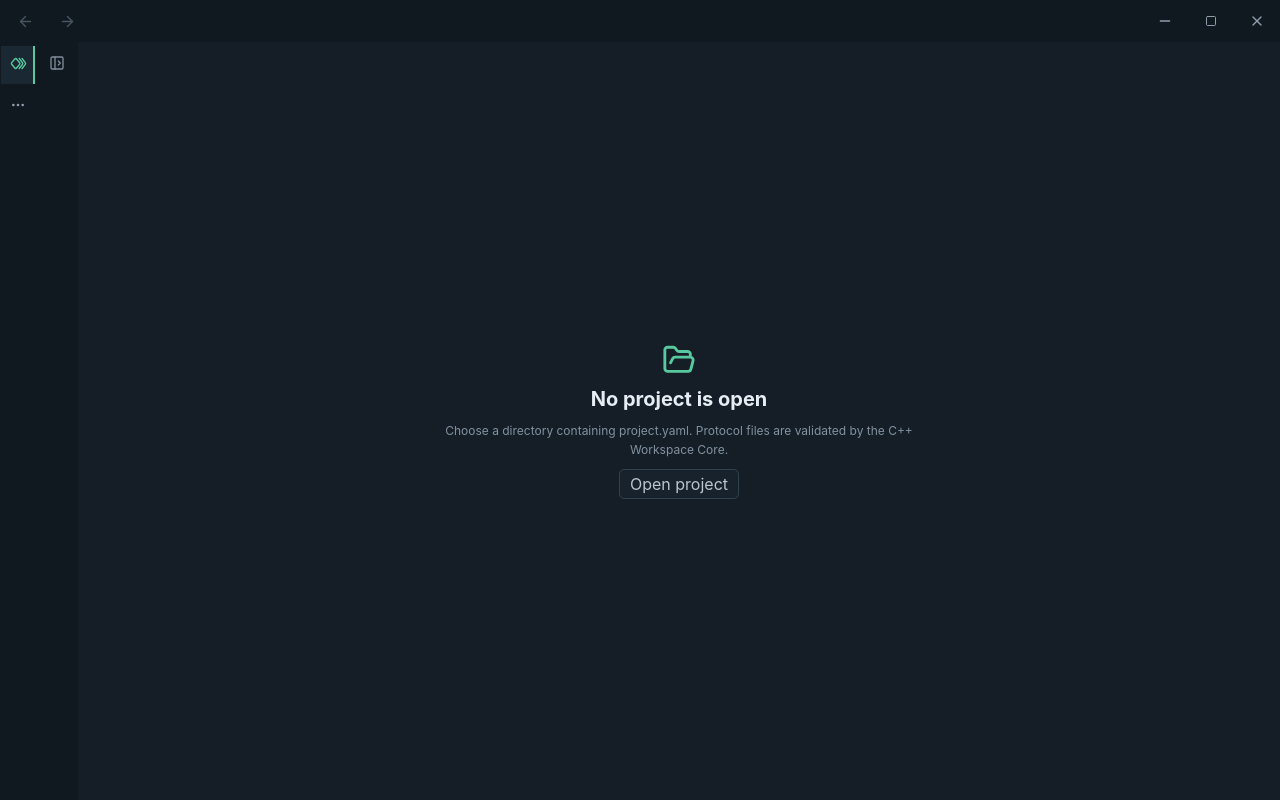
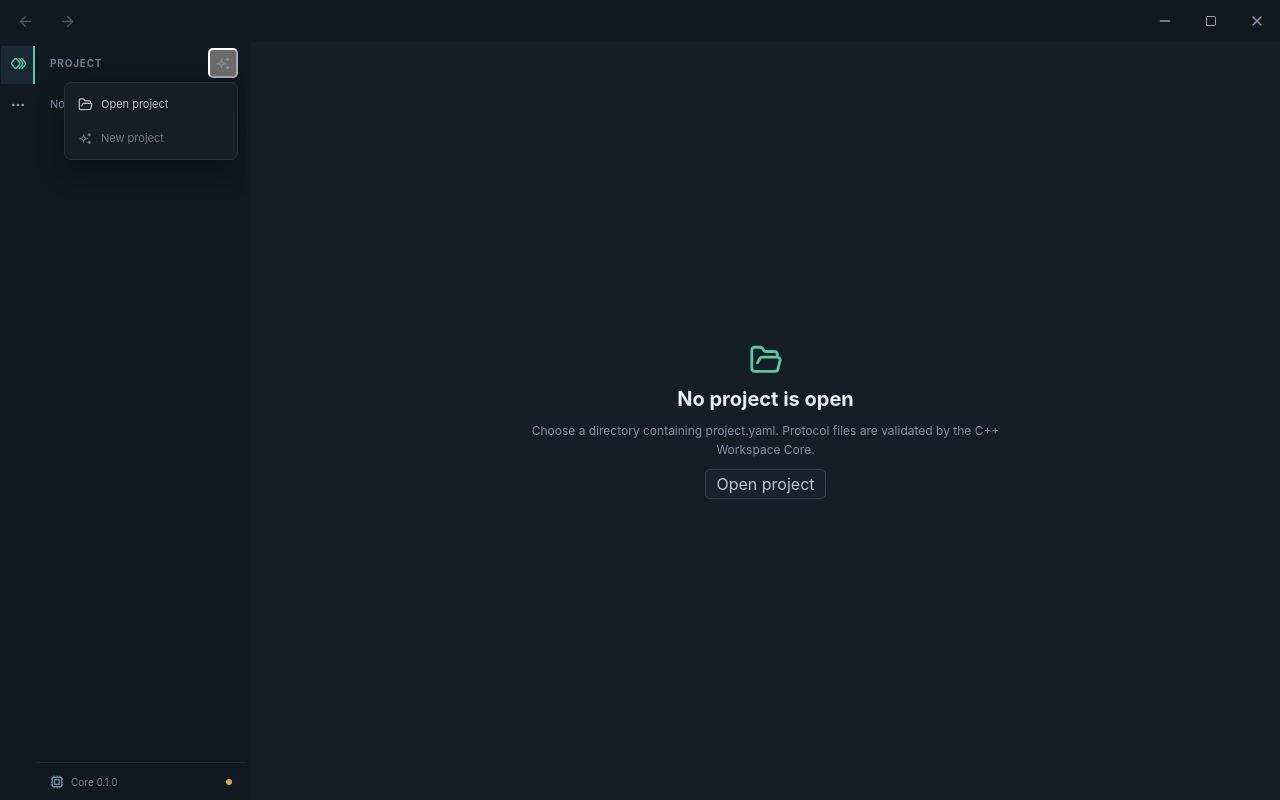
Before and after one commit to ZevixQuatol/IoT-Protocol-Studio, a React (Vite) app in the folder apps/web-ui/: page / in a window 1280 px wide. Both pictures are taken after a click on the button 223 px from the left and 63 px from the top of the page. Built offline with nearby package versions, Linux system fonts and the light colour scheme.

Commit message:
feat: streamline project sidebar actions

```diff
--- a/apps/web-ui/src/App.tsx
+++ b/apps/web-ui/src/App.tsx
@@ -13,17 +13,15 @@ import {
   ListTree,
   LoaderCircle,
   Minus,
-  PanelLeftClose,
-  PanelLeftOpen,
-  Plus,
   Send,
   Save,
   Square,
   X,
 } from "lucide-react";
-import { useEffect, useState, type FormEvent, type PointerEvent } from "react";
+import { useEffect, useRef, useState, type FormEvent, type PointerEvent } from "react";
 import DotsHorizontalIcon from "./icons/dots-horizontal-icon";
 import KeyframesIcon from "./icons/keyframes-icon";
+import SparklesIcon from "./icons/sparkles-icon";
 import {
   closeProject,
   createProtocol,
@@ -59,6 +57,12 @@ type TreeNode = {
   children?: TreeNode[];
   protocol?: WorkspaceProtocol;
 };
+
+const SIDEBAR_MIN_WIDTH = 210;
+
+function getSidebarMaxWidth() {
+  return Math.max(SIDEBAR_MIN_WIDTH, Math.floor(window.innerWidth / 5));
+}
 
 function buildTree(project: WorkspaceProject): TreeNode[] {
   const roots: TreeNode[] = [];
@@ -185,7 +189,9 @@ export default function App() {
     entries: ["schema"],
     index: 0,
   });
-  const [sidebarCollapsed, setSidebarCollapsed] = useState(false);
+  const [sidebarWidth, setSidebarWidth] = useState(SIDEBAR_MIN_WIDTH);
+  const [sidebarResizing, setSidebarResizing] = useState(false);
+  const sidebarResizeRef = useRef<{ startX: number; startWidth: number } | null>(null);
   const [workspace, setWorkspace] = useState<WorkspaceResult | null>(null);
   const [coreInfo, setCoreInfo] = useState<CoreInfo | null>(null);
   const [selectedProtocolPath, setSelectedProtocolPath] = useState<string>();
@@ -203,6 +209,8 @@ export default function App() {
   }>();
   const [fieldDisplayNameDraft, setFieldDisplayNameDraft] = useState("");
   const [errorMessage, setErrorMessage] = useState<string>();
+  const [projectMenuOpen, setProjectMenuOpen] = useState(false);
+  const projectMenuRef = useRef<HTMLDivElement>(null);
   const translation = messages[locale];
   const page = navigation.entries[navigation.index];
   const project = workspace?.ok ? workspace.project : null;
@@ -277,6 +285,36 @@ export default function App() {
     document.documentElement.lang = locale;
     storeLocale(locale);
   }, [locale]);
+
+  useEffect(() => {
+    if (!projectMenuOpen) {
+      return;
+    }
+    const handlePointerDown = (event: globalThis.PointerEvent) => {
+      if (!(event.target instanceof Node) || !projectMenuRef.current?.contains(event.target)) {
+        setProjectMenuOpen(false);
+      }
+    };
+    const handleKeyDown = (event: KeyboardEvent) => {
+      if (event.key === "Escape") {
+        setProjectMenuOpen(false);
+      }
+    };
+    document.addEventListener("pointerdown", handlePointerDown);
+    document.addEventListener("keydown", handleKeyDown);
+    return () => {
+      document.removeEventListener("pointerdown", handlePointerDown);
+      document.removeEventListener("keydown", handleKeyDown);
+    };
+  }, [projectMenuOpen]);
+
+  useEffect(() => {
+    const handleResize = () => {
+      setSidebarWidth((current) => Math.min(current, getSidebarMaxWidth()));
+    };
+    window.addEventListener("resize", handleResize);
+    return () => window.removeEventListener("resize", handleResize);
+  }, []);
 
   useEffect(() => {
     setDraftContent(selectedProtocol?.content ?? "");
@@ -473,6 +511,54 @@ export default function App() {
     });
   };
 
+  const startSidebarResize = (event: PointerEvent<HTMLDivElement>) => {
+    if (event.button !== 0) {
+      return;
+    }
+    event.currentTarget.setPointerCapture(event.pointerId);
+    sidebarResizeRef.current = { startX: event.clientX, startWidth: sidebarWidth };
+    setSidebarResizing(true);
+  };
+
+  const updateSidebarResize = (event: PointerEvent<HTMLDivElement>) => {
+    const start = sidebarResizeRef.current;
+    if (!start) {
+      return;
+    }
+    const nextWidth = start.startWidth + event.clientX - start.startX;
+    setSidebarWidth(Math.min(getSidebarMaxWidth(), Math.max(SIDEBAR_MIN_WIDTH, nextWidth)));
+  };
+
+  const stopSidebarResize = (event: PointerEvent<HTMLDivElement>) => {
+    sidebarResizeRef.current = null;
+    setSidebarResizing(false);
+    if (event.currentTarget.hasPointerCapture(event.pointerId)) {
+      event.currentTarget.releasePointerCapture(event.pointerId);
+    }
+  };
+
+  const adjustSidebarWidth = (delta: number) => {
+    setSidebarWidth((current) =>
+      Math.min(getSidebarMaxWidth(), Math.max(SIDEBAR_MIN_WIDTH, current + delta)),
+    );
+  };
+
+  const handleSidebarResizeKeyDown = (event: React.KeyboardEvent<HTMLDivElement>) => {
+    if (event.key === "ArrowLeft") {
+      event.preventDefault();
+      adjustSidebarWidth(-16);
+    } else if (event.key === "ArrowRight") {
+      event.preventDefault();
+      adjustSidebarWidth(16);
+    } else if (event.key === "Home") {
+      event.preventDefault();
+      setSidebarWidth(SIDEBAR_MIN_WIDTH);
+    } else if (event.key === "End") {
+      event.preventDefault();
+      setSidebarWidth(getSidebarMaxWidth());
+    }
+  };
+
   const startWindowDrag = (event: PointerEvent<HTMLElement>) => {
     if (event.button === 0 && event.target instanceof Element && !event.target.closest("button")) {
       void performWindowAction("drag");
@@ -537,7 +623,7 @@ export default function App() {
         </div>
       </header>
 
-      <div className={`workspace-layout ${sidebarCollapsed ? "sidebar-collapsed" : ""}`}>
+      <div className="workspace-layout">
         <aside aria-label={translation.navigation.title} className="navigation-rail">
           <button
             aria-current={page === "schema" ? "page" : undefined}
@@ -561,27 +647,36 @@ export default function App() {
           </button>
         </aside>
 
-        <aside className="schema-sidebar">
+        <aside className="schema-sidebar" style={{ width: `${sidebarWidth}px` }}>
           <div className="sidebar-header">
-            {!sidebarCollapsed && <span>{translation.workspace.project}</span>}
+            <span>{translation.workspace.project}</span>
+            <div className="project-menu" ref={projectMenuRef}>
               <button
-              aria-label={
-                sidebarCollapsed
-                  ? translation.workspace.expandSidebar
-                  : translation.workspace.collapseSidebar
-              }
-              className="sidebar-toggle"
-              onClick={() => setSidebarCollapsed((current) => !current)}
+                aria-expanded={projectMenuOpen}
+                aria-haspopup="menu"
+                aria-label={translation.workspace.projectActions}
+                className="sidebar-menu-trigger"
+                onClick={() => setProjectMenuOpen((current) => !current)}
+                title={translation.workspace.projectActions}
                 type="button"
               >
-              {sidebarCollapsed ? <PanelLeftOpen size={16} /> : <PanelLeftClose size={16} />}
+                <SparklesIcon size={17} />
               </button>
-          </div>
-
-          {!sidebarCollapsed && (
-            <>
-              <div className="project-actions">
-                <button disabled={busy} onClick={() => void run(openProject)} type="button">
+              {projectMenuOpen && (
+                <div
+                  aria-label={translation.workspace.projectActions}
+                  className="project-menu-popover"
+                  role="menu"
+                >
+                  <button
+                    disabled={busy}
+                    onClick={() => {
+                      setProjectMenuOpen(false);
+                      void run(openProject);
+                    }}
+                    role="menuitem"
+                    type="button"
+                  >
                     <FolderOpen size={15} />
                     {translation.workspace.openProject}
                   </button>
@@ -589,30 +684,46 @@ export default function App() {
                     aria-disabled="true"
                     className="planned-action"
                     disabled
+                    role="menuitem"
                     title={translation.workspace.newProjectHint}
                     type="button"
                   >
-                  <Plus size={15} />
+                    <SparklesIcon size={15} />
                     {translation.workspace.newProject}
                   </button>
                   {project && (
                     <>
-                    <button disabled={busy} onClick={() => setCreateOpen(true)} type="button">
-                      <Plus size={15} />
+                      <button
+                        disabled={busy}
+                        onClick={() => {
+                          setProjectMenuOpen(false);
+                          setCreateOpen(true);
+                        }}
+                        role="menuitem"
+                        type="button"
+                      >
+                        <SparklesIcon size={15} />
                         {translation.workspace.createProtocol}
                       </button>
                       <button
-                      aria-label={translation.workspace.closeProject}
                         disabled={busy}
-                      onClick={() => void run(closeProject)}
-                      title={translation.workspace.closeProject}
+                        onClick={() => {
+                          setProjectMenuOpen(false);
+                          void run(closeProject);
+                        }}
+                        role="menuitem"
                         type="button"
                       >
                         <X size={15} />
+                        {translation.workspace.closeProject}
                       </button>
                     </>
                   )}
                 </div>
+              )}
+            </div>
+          </div>
+
           <div className="schema-tree">
             {busy && (
               <div className="tree-state">
@@ -644,17 +755,28 @@ export default function App() {
               <div className="tree-state">{translation.workspace.noProject}</div>
             )}
           </div>
-            </>
-          )}
 
-          {!sidebarCollapsed && (
           <div className="sidebar-footer">
             <Cpu size={14} />
             <span>Core {coreInfo?.version ?? "..."}</span>
             <span className={`core-dot ${coreInfo?.source === "native-core" ? "native" : ""}`} />
           </div>
-          )}
         </aside>
+
+        <div
+          aria-label={translation.workspace.resizeSidebar}
+          aria-valuemax={getSidebarMaxWidth()}
+          aria-valuemin={SIDEBAR_MIN_WIDTH}
+          aria-valuenow={sidebarWidth}
+          className={`sidebar-resize-handle ${sidebarResizing ? "active" : ""}`}
+          onKeyDown={handleSidebarResizeKeyDown}
+          onPointerCancel={stopSidebarResize}
+          onPointerDown={startSidebarResize}
+          onPointerMove={updateSidebarResize}
+          onPointerUp={stopSidebarResize}
+          role="separator"
+          tabIndex={0}
+        />
 
         <section className="content-stage">
           <main className={`content-card ${page === "settings" ? "settings-page" : "schema-page"}`}>
--- /dev/null
+++ b/apps/web-ui/src/icons/sparkles-icon.tsx
@@ -0,0 +1,75 @@
+import { motion, useAnimate } from "motion/react";
+import { forwardRef, useCallback, useImperativeHandle } from "react";
+import type { AnimatedIconHandle, AnimatedIconProps } from "./types";
+
+const SparklesIcon = forwardRef<AnimatedIconHandle, AnimatedIconProps>(
+  ({ size = 24, color = "currentColor", strokeWidth = 2, className = "" }, ref) => {
+    const [scope, animate] = useAnimate();
+
+    const start = useCallback(async () => {
+      animate(
+        ".sparkle-main",
+        { rotate: 180, scale: [1, 1.2, 1] },
+        { duration: 0.6, ease: "easeInOut" },
+      );
+      animate(
+        ".sparkle-top",
+        { rotate: -90, scale: [1, 0.8, 1.1], opacity: [1, 0.6, 1] },
+        { duration: 0.5, ease: "easeInOut", delay: 0.1 },
+      );
+      animate(
+        ".sparkle-bottom",
+        { rotate: 90, scale: [1, 1.15, 0.9], opacity: [1, 0.7, 1] },
+        { duration: 0.5, ease: "easeInOut", delay: 0.05 },
+      );
+    }, [animate]);
+
+    const stop = useCallback(() => {
+      animate(".sparkle-main", { rotate: 0, scale: 1 }, { duration: 0.25 });
+      animate(".sparkle-top", { rotate: 0, scale: 1, opacity: 1 }, { duration: 0.25 });
+      animate(".sparkle-bottom", { rotate: 0, scale: 1, opacity: 1 }, { duration: 0.25 });
+    }, [animate]);
+
+    useImperativeHandle(ref, () => ({ startAnimation: start, stopAnimation: stop }));
+
+    return (
+      <motion.svg
+        ref={scope}
+        onHoverStart={start}
+        onHoverEnd={stop}
+        xmlns="http://www.w3.org/2000/svg"
+        width={size}
+        height={size}
+        viewBox="0 0 24 24"
+        fill="none"
+        stroke={color}
+        strokeWidth={strokeWidth}
+        strokeLinecap="round"
+        strokeLinejoin="round"
+        className={`cursor-pointer ${className}`}
+        style={{ overflow: "visible" }}
+        aria-hidden="true"
+      >
+        <motion.path
+          className="sparkle-bottom"
+          d="M16 18a2 2 0 0 1 2 2a2 2 0 0 1 2 -2a2 2 0 0 1 -2 -2a2 2 0 0 1 -2 2z"
+          style={{ transformOrigin: "18px 18px" }}
+        />
+        <motion.path
+          className="sparkle-top"
+          d="M16 6a2 2 0 0 1 2 2a2 2 0 0 1 2 -2a2 2 0 0 1 -2 -2a2 2 0 0 1 -2 2z"
+          style={{ transformOrigin: "18px 6px" }}
+        />
+        <motion.path
+          className="sparkle-main"
+          d="M9 18a6 6 0 0 1 6 -6a6 6 0 0 1 -6 -6a6 6 0 0 1 -6 6a6 6 0 0 1 6 6z"
+          style={{ transformOrigin: "9px 12px" }}
+        />
+      </motion.svg>
+    );
+  },
+);
+
+SparklesIcon.displayName = "SparklesIcon";
+
+export default SparklesIcon;
--- a/apps/web-ui/src/styles.css
+++ b/apps/web-ui/src/styles.css
@@ -79,7 +79,6 @@ button {
 
 .nav-button,
 .window-control,
-.sidebar-toggle,
 .schema-expander,
 .schema-row,
 .tree-item {
@@ -100,7 +99,7 @@ button {
 
 .nav-button:hover:not(:disabled),
 .window-control:hover,
-.sidebar-toggle:hover,
+.sidebar-menu-trigger:hover,
 .schema-expander:hover,
 .schema-row:hover,
 .tree-item:hover {
@@ -129,7 +128,8 @@ button {
 
 .nav-button:focus-visible,
 .window-control:focus-visible,
-.sidebar-toggle:focus-visible,
+.sidebar-menu-trigger:focus-visible,
+.project-menu-popover button:focus-visible,
 .schema-expander:focus-visible,
 .schema-row:focus-visible,
 .tree-item:focus-visible {
@@ -166,18 +166,31 @@ button {
 
 .schema-sidebar {
   display: flex;
-  flex: 0 0 210px;
+  flex: 0 0 auto;
   flex-direction: column;
   width: 210px;
-  min-width: 0;
+  min-width: 210px;
+  max-width: max(210px, 20vw);
   min-height: 0;
   overflow: hidden;
   background: var(--chrome);
 }
 
-.sidebar-collapsed .schema-sidebar {
-  flex-basis: 42px;
-  width: 42px;
+.sidebar-resize-handle {
+  flex: 0 0 5px;
+  width: 5px;
+  min-height: 0;
+  border: 0;
+  background: transparent;
+  cursor: col-resize;
+  outline: 0;
+  touch-action: none;
+}
+
+.sidebar-resize-handle:hover,
+.sidebar-resize-handle.active,
+.sidebar-resize-handle:focus-visible {
+  background: rgb(88 201 158 / 58%);
 }
 
 .sidebar-header {
@@ -185,6 +198,7 @@ button {
   flex: 0 0 42px;
   align-items: center;
   justify-content: space-between;
+  position: relative;
   padding: 0 8px 0 14px;
 }
 
@@ -195,7 +209,11 @@ button {
   letter-spacing: 0.08em;
 }
 
-.sidebar-toggle {
+.project-menu {
+  position: relative;
+}
+
+.sidebar-menu-trigger {
   display: grid;
   width: 30px;
   height: 30px;
@@ -206,9 +224,44 @@ button {
   cursor: pointer;
 }
 
-.sidebar-collapsed .sidebar-header {
-  justify-content: center;
-  padding: 0;
+.project-menu-popover {
+  position: absolute;
+  top: 34px;
+  right: 0;
+  z-index: 30;
+  display: grid;
+  min-width: 174px;
+  padding: 4px;
+  border: 1px solid var(--line);
+  border-radius: 7px;
+  background: var(--surface);
+  box-shadow: 0 12px 28px rgb(0 0 0 / 30%);
+}
+
+.project-menu-popover button {
+  display: flex;
+  align-items: center;
+  width: 100%;
+  min-height: 34px;
+  gap: 8px;
+  padding: 0 9px;
+  border: 0;
+  border-radius: 5px;
+  background: transparent;
+  color: #b9c5cf;
+  cursor: pointer;
+  font-size: 11px;
+  text-align: left;
+}
+
+.project-menu-popover button:hover:not(:disabled) {
+  background: #1b2a35;
+  color: var(--text);
+}
+
+.project-menu-popover button:disabled {
+  opacity: 0.55;
+  cursor: not-allowed;
 }
 
 .schema-tree {
@@ -1255,15 +1308,13 @@ button {
   white-space: nowrap;
 }
 
-.project-actions,
 .project-title {
   display: flex;
   align-items: center;
-  gap: 5px;
+  gap: 6px;
   padding: 0 8px 8px;
 }
 
-.project-actions button,
 .workspace-empty button,
 .language-options button,
 .protocol-dialog button {
@@ -1280,11 +1331,6 @@ button {
   cursor: pointer;
 }
 
-.project-actions button:first-child {
-  flex: 1;
-}
-
-.project-actions button:hover:not(:disabled),
 .workspace-empty button:hover:not(:disabled),
 .language-options button:hover,
 .protocol-dialog button:hover:not(:disabled) {
@@ -1292,7 +1338,6 @@ button {
   color: var(--text);
 }
 
-.project-actions button:disabled,
 .workspace-empty button:disabled,
 .protocol-dialog button:disabled {
   opacity: 0.55;
@@ -1496,11 +1541,6 @@ button {
 }
 
 @media (max-width: 1000px) {
-  .schema-sidebar {
-    flex-basis: 200px;
-    width: 200px;
-  }
-
   .cache-location {
     max-width: 240px;
   }
```
Also changed, not shown: apps/web-ui/src/i18n.ts (+6 -6 lines). Lines whose indentation alone changed are shown as unchanged.
